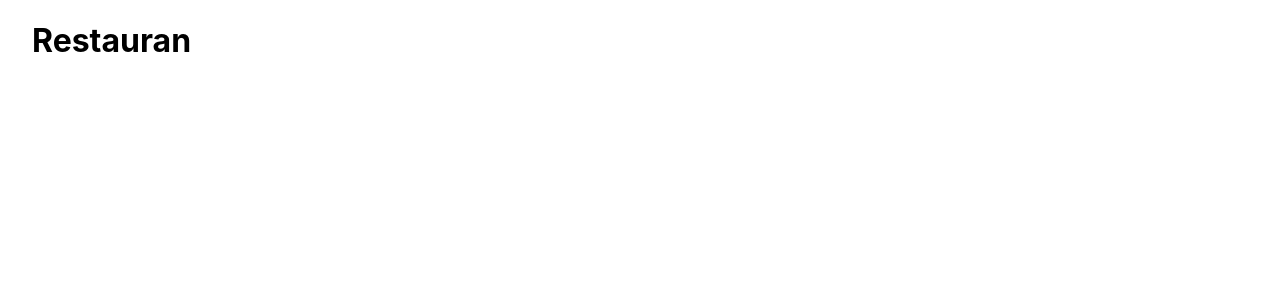
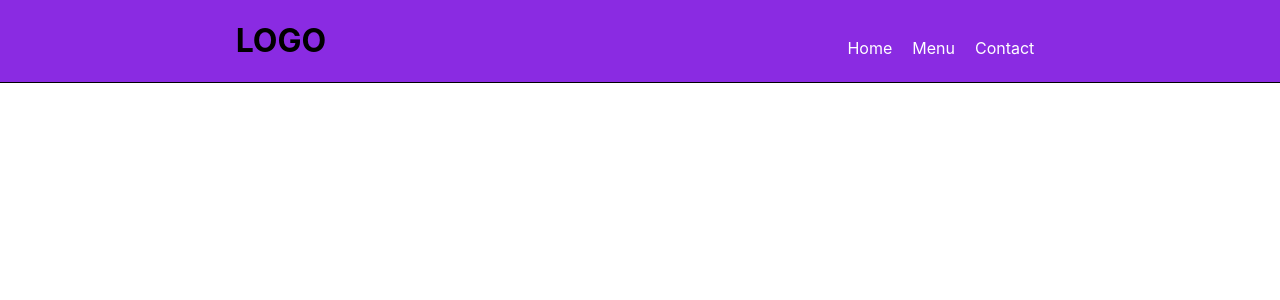
Before and after one commit to RopeJuve/restaurant, a Next.js app: page / in a window 1280 px wide. Shown: the top 300 px of the page. Built offline with nearby package versions, Linux system fonts and the light colour scheme.

Commit message:
add a NavBar Component

```diff
--- /dev/null
+++ b/components/NavBar.js
@@ -0,0 +1,18 @@
+import styles from './NavBar.module.css';
+
+function NavBar() {
+  return (
+    <div className={styles.navbarContainer}>
+        <h1>LOGO</h1>
+        <div >
+            <ul className={styles.menuContainer}>
+                <li>Home</li>
+                <li>Menu</li>
+                <li>Contact</li>
+            </ul>
+        </div>
+    </div>
+  )
+}
+
+export default NavBar
--- /dev/null
+++ b/components/NavBar.module.css
@@ -0,0 +1,22 @@
+.navbarContainer{
+    width: 100%;
+    display: flex;
+    justify-content: space-around;
+    align-items: center;
+    background-color: blueviolet;
+    border-bottom: 0.5px solid black;
+}
+
+.menuContainer{
+    display: flex;
+    justify-content: center;
+    align-items: center;
+    color: white;
+    margin-bottom: 0.1rem;
+}
+
+.menuContainer li{
+    list-style: none;
+    margin: 10px;
+    cursor: pointer;
+}
--- a/pages/index.js
+++ b/pages/index.js
@@ -1,14 +1,14 @@
 import Head from 'next/head'
-import styles from '../styles/Home.module.css'
+import NavBar from '../components/NavBar'
 
 export default function Home() {
   return (
-    <div className={styles.container}>
+    <div>
       <Head>
         <title>MyRestauran</title>
         <meta name="description" content="Restauran" />
       </Head>
-      <h1>Restauran</h1>
+      <NavBar />
     </div>
   )
 }
--- a/styles/Home.module.css
+++ /dev/null
@@ -1,3 +0,0 @@
-.container {
-  padding: 0 2rem;
-}
```
